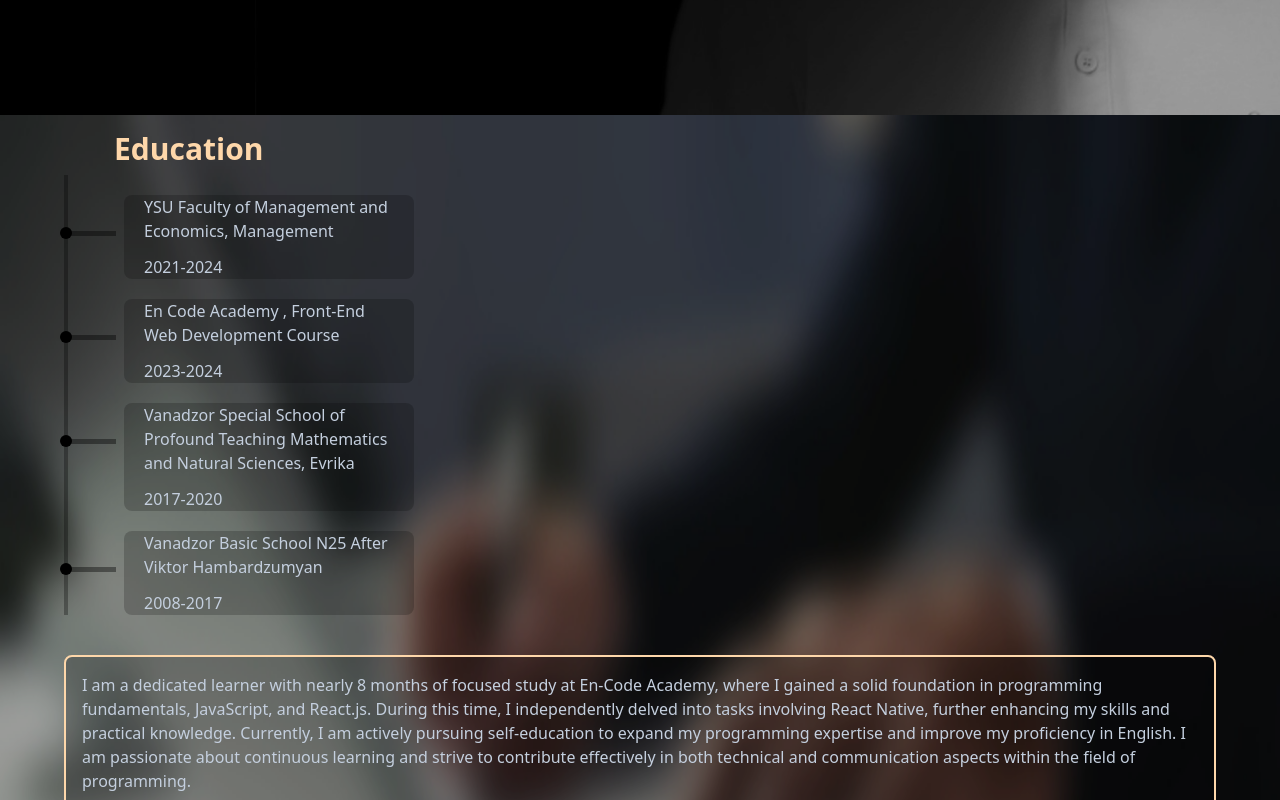
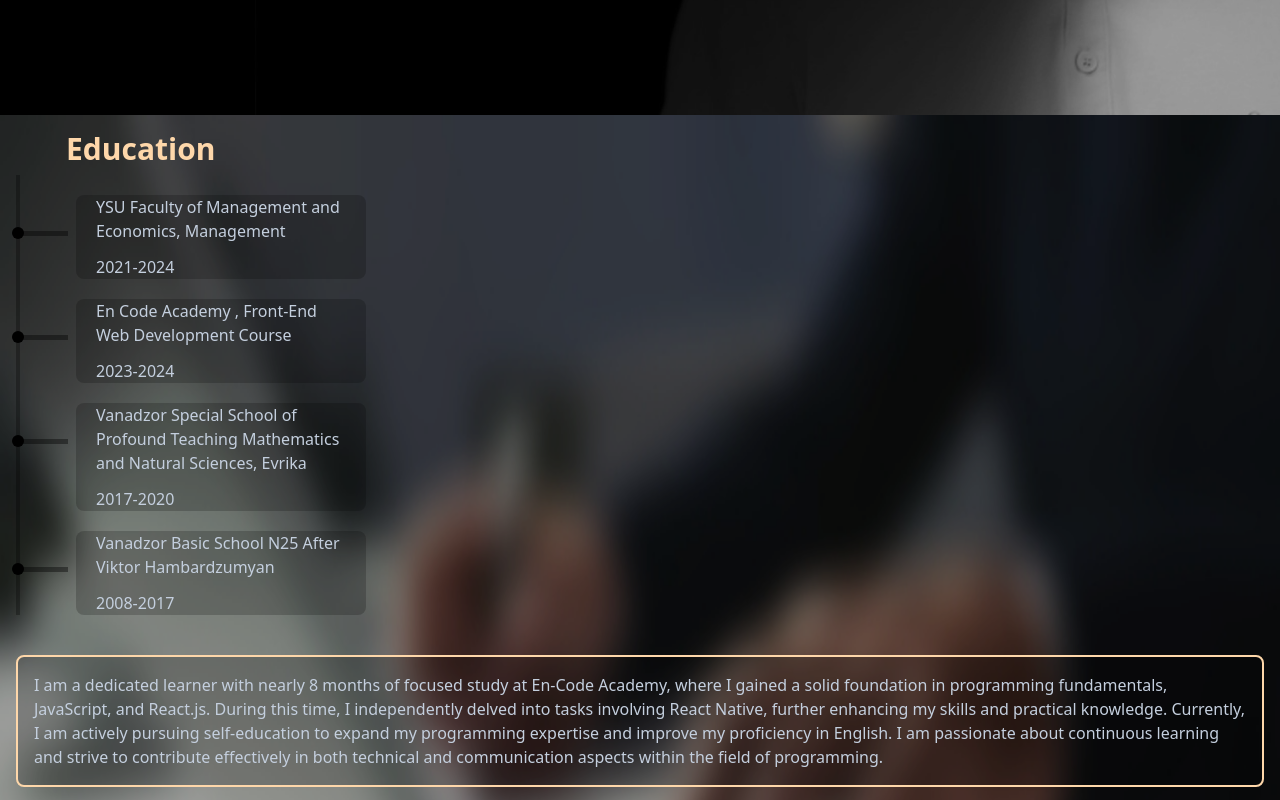
Before and after one commit to Noro233/Noro233.github.io, a React (Create React App) app: page / in a window 1280 px wide. Shown: the part 1560-2360 px from the top of the page. Built offline with nearby package versions, Linux system fonts and the light colour scheme.

Commit message:
resume component

```diff
--- a/src/Components/Resume/Resume.jsx
+++ b/src/Components/Resume/Resume.jsx
@@ -24,13 +24,14 @@ function Resume() {
 
             <div className="relative z-10 w-full flex flex-row
                             items-center justify-center flex-wrap
-                            min-h-screen  gap-10 p-4 md:w-full 2xl:w-full  "
+                            min-h-screen gap-10 p-4 "
             >
 
 
                 {/* Content Wrapper */}
                 <div className=" flex flex-col md:flex-col w-full/2 md:w-full/2
-                                 lg-w-full/2 max-w-6xl space-y-5 md:space-y-5
+                                 lg-w-full/2 max-w-6xl md:max-w-7xl 2xl:max-w-7xl 2xl:mr-[200px]
+                                 space-y-5 md:space-y-5
                                  gap-5 mb-[100px] flex flex-wrap md:flex-wrap
 
                                ">
```
